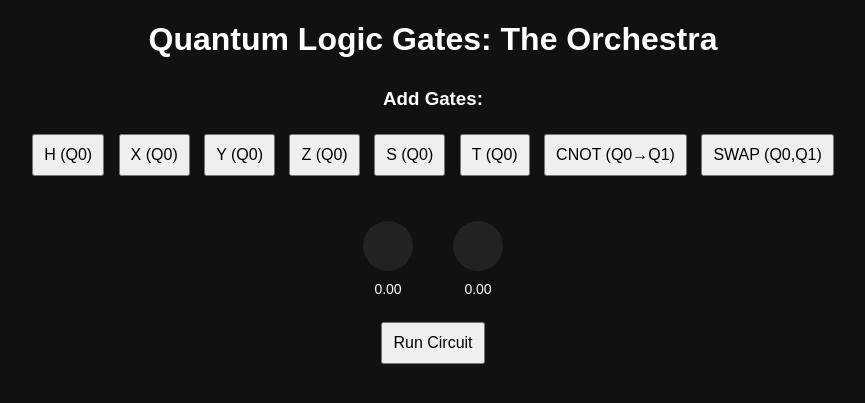
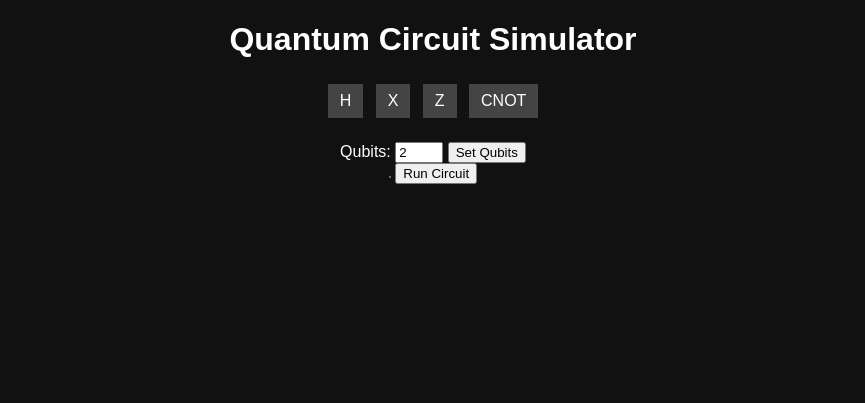
Before and after one commit to Vishalkrishnan-Muralikrishnan/Quantum-Logic-Gates-Simulator, a Flask app: page / in a window 1280 px wide. Shown: the top 403 px of the page, without its empty margins (207-1072 px from the left). Run offline with Flask 3, Linux system fonts and the light colour scheme.

Commit message:
Update index.html

```diff
--- a/templates/index.html
+++ b/templates/index.html
@@ -1,65 +1,110 @@
 <!DOCTYPE html>
-<html lang="en">
+<html>
 <head>
-<meta charset="UTF-8">
-<title>Quantum Logic Gates Simulator</title>
-<link rel="stylesheet" href="/static/style.css">
+  <meta charset="utf-8">
+  <title>Quantum Drag & Drop Simulator</title>
+  <style>
+    body { background: #111; color: white; font-family: sans-serif; text-align: center; }
+    #palette { margin-bottom: 20px; }
+    .gate-tile { display:inline-block; padding:8px 12px; margin:4px; background:#444; color:#fff; cursor:grab; user-select:none; }
+    #grid { border:1px solid #666; display: inline-block; }
+    .row { display: flex; }
+    .cell { width:40px; height:40px; border:1px solid #666; margin:2px; position: relative; }
+    .cell .g { position: absolute; top:0; left:0; width:100%; height:100%; display:flex; align-items:center; justify-content:center; pointer-events:none; color:white; }
+    .led { width: 50px; height: 50px; border-radius:50%; background: #222; margin: 10px auto; transition: 0.5s; }
+  </style>
 </head>
 <body>
-<h1>Quantum Logic Gates: The Orchestra</h1>
+  <h1>Quantum Circuit Simulator</h1>
 
-<div class="gate-panel">
-  <h3>Add Gates:</h3>
-  <button onclick="addGate('H',[0])">H (Q0)</button>
-  <button onclick="addGate('X',[0])">X (Q0)</button>
-  <button onclick="addGate('Y',[0])">Y (Q0)</button>
-  <button onclick="addGate('Z',[0])">Z (Q0)</button>
-  <button onclick="addGate('S',[0])">S (Q0)</button>
-  <button onclick="addGate('T',[0])">T (Q0)</button>
-  <button onclick="addGate('CNOT',[0,1])">CNOT (Q0→Q1)</button>
-  <button onclick="addGate('SWAP',[0,1])">SWAP (Q0,Q1)</button>
-</div>
+  <div id="palette">
+    <div class="gate-tile" draggable="true" data-gate="H">H</div>
+    <div class="gate-tile" draggable="true" data-gate="X">X</div>
+    <div class="gate-tile" draggable="true" data-gate="Z">Z</div>
+    <div class="gate-tile" draggable="true" data-gate="CNOT">CNOT</div>
+  </div>
 
-<div id="circuit">
-  <div class="qubit" id="q0">
-    <div class="led" id="led0"></div>
-    <div class="prob" id="prob0">0.00</div>
+  <div>
+    <label>Qubits: <input type="number" id="numQ" value="2" min="1" max="5" /></label>
+    <button onclick="setupGrid()">Set Qubits</button>
   </div>
-  <div class="qubit" id="q1">
-    <div class="led" id="led1"></div>
-    <div class="prob" id="prob1">0.00</div>
-  </div>
-</div>
 
-<button onclick="runCircuit()">Run Circuit</button>
+  <div id="grid"></div>
+
+  <button onclick="simulate()">Run Circuit</button>
+
+  <div id="output"></div>
 
 <script>
-let circuit = [];
+let gates = []; // will store objects {type, qubits:[...], time:col}
+let dragGate = null;
 
-function addGate(type, qubits) {
-    circuit.push({type:type, qubits:qubits});
-    alert(`Added gate ${type} on qubits ${qubits}`);
+document.querySelectorAll('.gate-tile').forEach(tile => {
+  tile.addEventListener('dragstart', ev => {
+    dragGate = ev.target.getAttribute('data-gate');
+  });
+});
+
+function setupGrid(){
+  const n = parseInt(document.getElementById('numQ').value);
+  const grid = document.getElementById('grid');
+  grid.innerHTML = '';
+  for(let i=0;i<n;i++){
+    const row = document.createElement('div');
+    row.className = 'row';
+    for(let c=0;c<8;c++){
+      const cell = document.createElement('div');
+      cell.className = 'cell';
+      cell.ondragover = ev => ev.preventDefault();
+      cell.ondrop = ev => {
+        ev.preventDefault();
+        placeGate(i, c);
+      };
+      row.appendChild(cell);
+    }
+    grid.appendChild(row);
+  }
+  gates = []; // reset
 }
 
-function updateQubits(probabilities) {
-    probabilities.forEach((p,i)=>{
-        const led = document.getElementById(`led${i}`);
-        const probText = document.getElementById(`prob${i}`);
-        let brightness = Math.floor(p*255);
-        led.style.background = `rgb(${brightness},0,${255-brightness})`;
-        probText.innerText = p.toFixed(2);
-    });
+function placeGate(qubit, time){
+  gates.push({type: dragGate, qubits: [qubit], time: time});
+  renderGrid();
 }
 
-async function runCircuit(){
-    const response = await fetch('/run',{
-        method:'POST',
-        headers:{'Content-Type':'application/json'},
-        body:JSON.stringify({circuit:circuit})
-    });
-    const data = await response.json();
-    updateQubits(data.probabilities);
-    circuit = [];
+function renderGrid(){
+  const rows = document.querySelectorAll('.row');
+  gates.forEach(g => {
+    const cell = rows[g.qubits[0]].children[g.time];
+    let el = cell.querySelector('.g');
+    if(!el){
+      el = document.createElement('div');
+      el.className = 'g';
+      cell.appendChild(el);
+    }
+    el.innerText = g.type;
+  });
+}
+
+async function simulate(){
+  const n = parseInt(document.getElementById('numQ').value);
+  const resp = await fetch('/simulate', {
+    method:'POST',
+    headers:{'Content-Type':'application/json'},
+    body: JSON.stringify({num_qubits: n, gates: gates})
+  });
+  const data = await resp.json();
+  showProbs(data.probabilities);
+}
+
+function showProbs(probs){
+  const out = document.getElementById('output');
+  out.innerHTML = '';
+  probs.forEach((p,i) => {
+    const div = document.createElement('div');
+    div.innerText = `Qubit ${i}: P(|1>) = ${p.toFixed(2)}`;
+    out.appendChild(div);
+  });
 }
 </script>
 </body>
```
